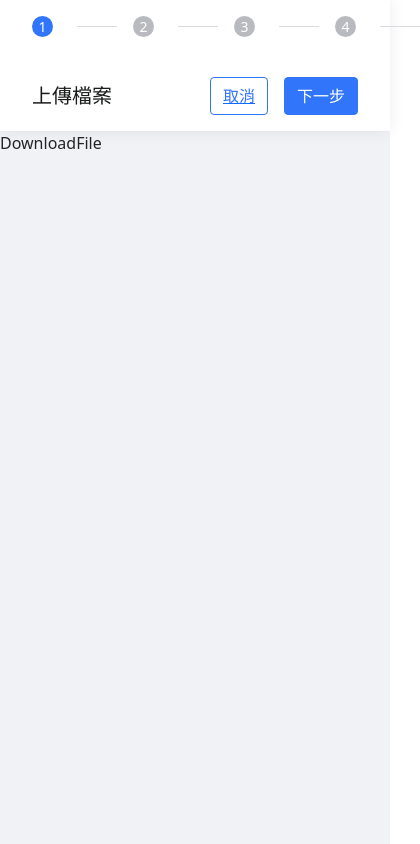
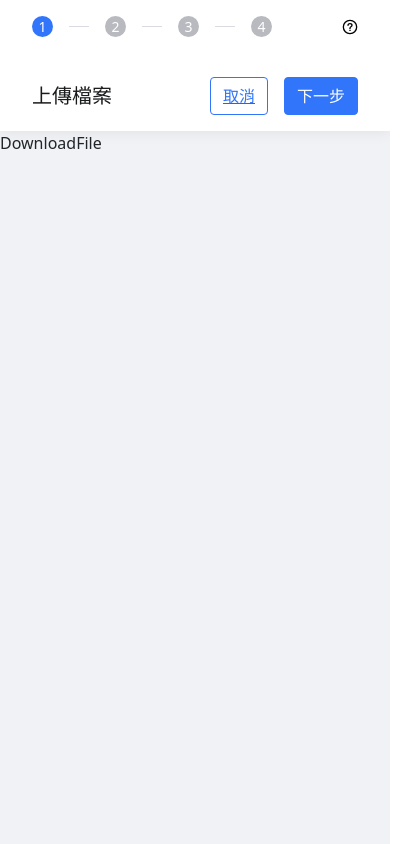
Before and after one commit to aloysse/react-sign-pdf, a React (Create React App) app: page /download in a window 390 px wide. Shown: the whole page, 420 px wide, since content can reach past the window. Built offline with nearby package versions, Linux system fonts and the light colour scheme.

Commit message:
[add] RWD setting

```diff
--- a/src/components/StepsBar.js
+++ b/src/components/StepsBar.js
@@ -9,22 +9,23 @@ import { Link } from "react-router-dom";
 const StepsBar = ({ step, setStep }) => {
   const [modalShow, setModalShow] = useState(false);
 
-  const StepItem = ({ num, text, current }) => (
+  const StepItem = ({ num, text, current, lastItem }) => (
     <div className="fs-P2 d-inline-flex align-items-center me-16">
       <span
         className={`${
           current ? "bg-P1" : "bg-N5"
-        } text-N1 d-inline-flex justify-content-center rounded-pill me-8`}
+        } text-N1 d-inline-flex justify-content-center rounded-pill me-lg-8`}
         style={{ width: "1.5em", height: "1.5em" }}
       >
         {num}
       </span>
-      <span className={`${current ? "" : "text-N5"} d-none d-md-inline`}>
+      <span className={`${current ? "" : "text-N5"} d-none d-lg-inline`}>
         {text}
       </span>
       <span
-        className="border-top border-N4 d-inline-block ms-16"
-        style={{ width: "40px" }}
+        className={`border-top border-N4 ms-16 w-lg-40px w-20px ${
+          lastItem ? "d-none" : "d-inline-block"
+        }`}
       />
     </div>
   );
@@ -112,6 +113,7 @@ const StepsBar = ({ step, setStep }) => {
           num={"4"}
           text={"下載簽署檔案"}
           current={step === "download" ? true : false}
+          lastItem={true}
         />
         <IconContext.Provider
           value={{
--- a/src/styleSheet/custom.scss
+++ b/src/styleSheet/custom.scss
@@ -91,7 +91,10 @@ $utilities: (
       50: 50%,
       75: 75%,
       100: 100%,
-      auto: auto
+      auto: auto,
+      40px: 40px,
+      20px: 20px
+
     )
   ),
   "height": (
@@ -107,6 +110,9 @@ $utilities: (
     )
   ),
 );
+.btn{
+    white-space: nowrap;
+}
 
 /* import bootstrap to set changes */
 @import "~bootstrap/scss/bootstrap";
```
